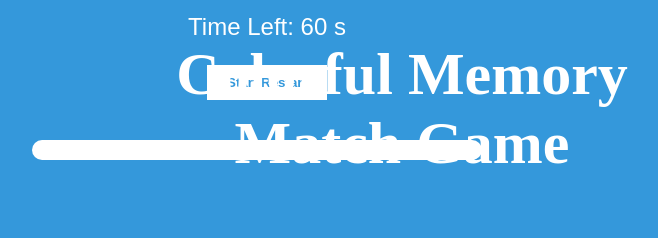
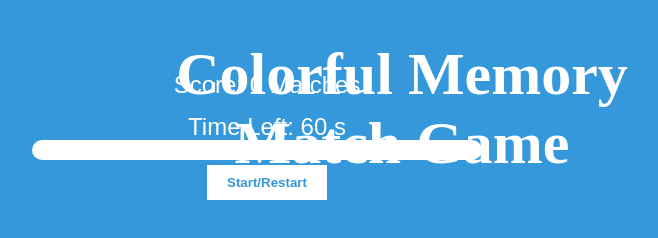
Before and after one commit to SaBlokaSnajper/ColorfulMatchingGame, a plain HTML site: page index.html in a window 1280 px wide. Shown: the whole page, without its empty margins (213-871 px from the left). Drawn offline with Linux system fonts and the light colour scheme.

Commit message:
bug fixes

```diff
--- a/colorfulGame.css
+++ b/colorfulGame.css
@@ -3,6 +3,8 @@ body {
   margin: 0;
   background-color: #3498db;
   box-sizing: border-box;
+  overflow: hidden;
+  touch-action: manipulation;
 }
 
 .container {
@@ -38,10 +40,19 @@ h1 {
     top: -250px;
     padding-left: 245px;
     z-index: -100;
+    touch-action: manipulation;
   }
   .startMain {
     position: absolute;
-    bottom: 450px;
+    bottom: 350px;
+    padding-top: 40px;
+  }
+  #game-container {
+    grid-auto-columns: max-content;
+    grid-auto-rows: max-content;
+  }
+  #score {
+    margin-bottom: -10px;
   }
   .body {
     display: fixed;
@@ -55,6 +66,7 @@ h1 {
   background-color: #fff;
   padding: 10px;
   border-radius: 10px;
+  touch-action: manipulation;
 }
 
 .card {
--- a/colorful_memory_game.js
+++ b/colorful_memory_game.js
@@ -105,6 +105,7 @@ function startGameTimer() {
       clearInterval(gameInterval); // Stop the timer
       alert("Game Over!");
       startbtn.disabled = false; // Enable the start button again
+      location.reload();
     }
   }, 1000);
 }
```
